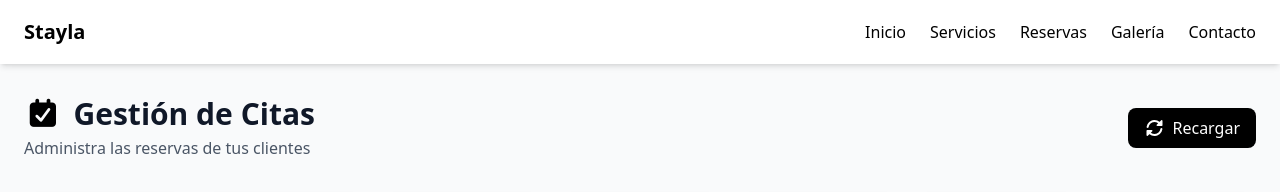
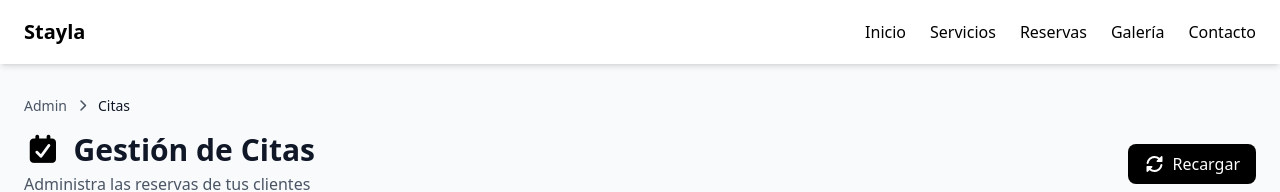
Before and after one commit to TDkRecords/stylabarber, a SvelteKit app: page /admin/citas in a window 1280 px wide. Shown: the top 192 px of the page. Built offline with nearby package versions, Linux system fonts and the light colour scheme; no server answers; the database is empty.

Commit message:
se añade paginación

```diff
--- a/src/routes/admin/citas/+page.svelte
+++ b/src/routes/admin/citas/+page.svelte
@@ -204,6 +204,13 @@
 
 <section class="w-full min-h-screen bg-gray-50 py-8 px-4 sm:px-6">
     <div class="max-w-7xl mx-auto">
+        <!-- Breadcrumb -->
+        <nav class="mb-4 flex items-center text-sm text-gray-600">
+            <a href="/admin" class="hover:text-gray-900">Admin</a>
+            <i class="fas fa-chevron-right mx-2 text-xs"></i>
+            <span class="text-gray-900 font-medium">Citas</span>
+        </nav>
+
         <!-- Header -->
         <div class="mb-8">
             <div class="flex items-center justify-between mb-4">
```
